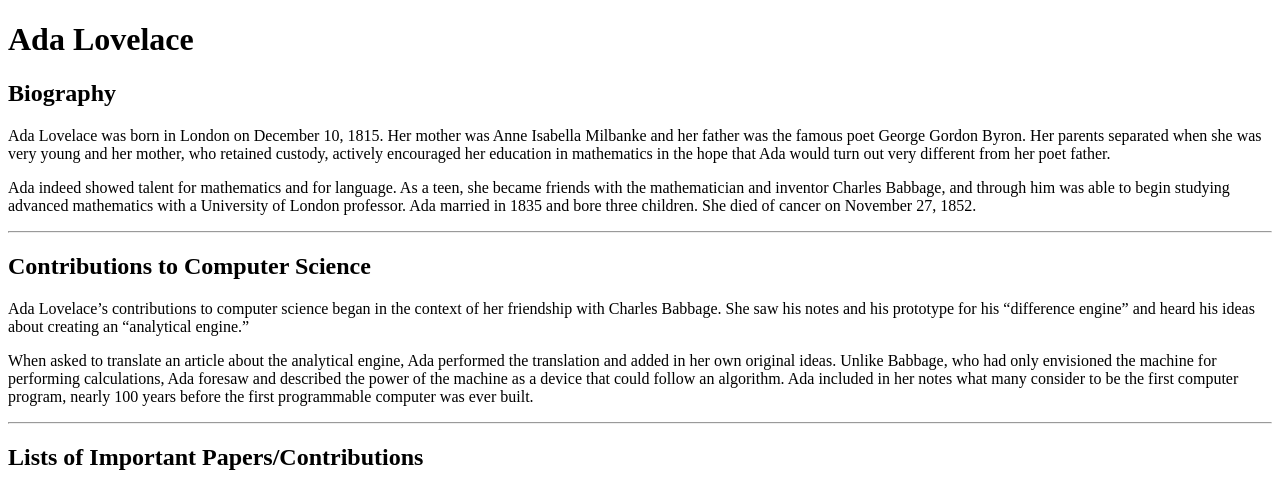
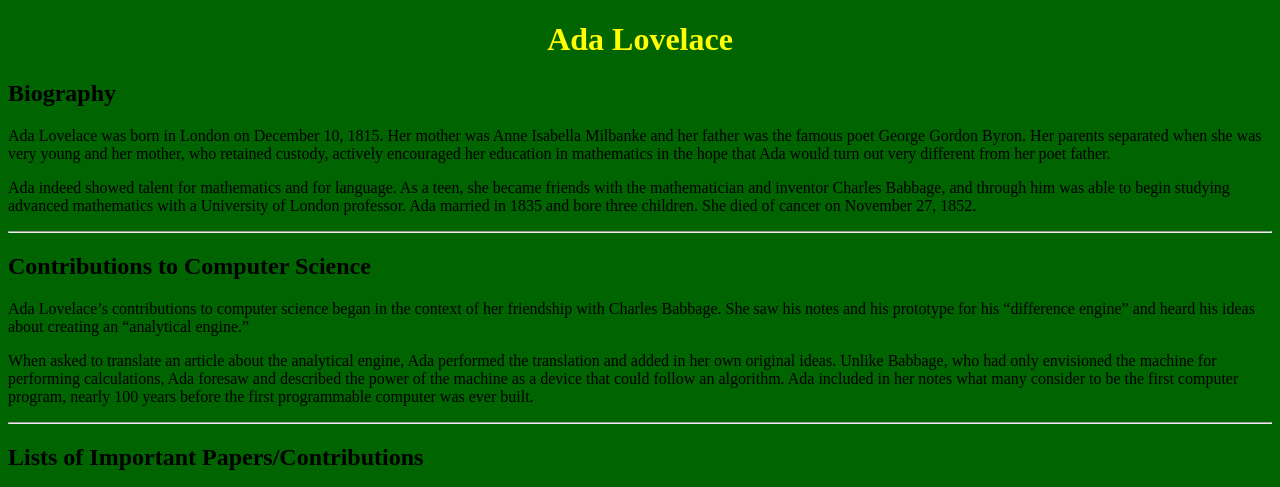
Before and after one commit to celine-computers/Ada-Lovelace.project, a plain HTML site: page index.html in a window 1280 px wide. Shown: the top 487 px of the page. Drawn offline with Linux system fonts and the light colour scheme.

Commit message:
Fix stylesheet link to use correct filename
changes style.css name

```diff
--- a/index.html
+++ b/index.html
@@ -2,7 +2,7 @@
 <html>
 <head>
 <title>Page Title</title>
-<link rel="stylesheet" href="stylES.css">
+<link rel="stylesheet" href="style.css">
 </head>
 <body>
 
```
